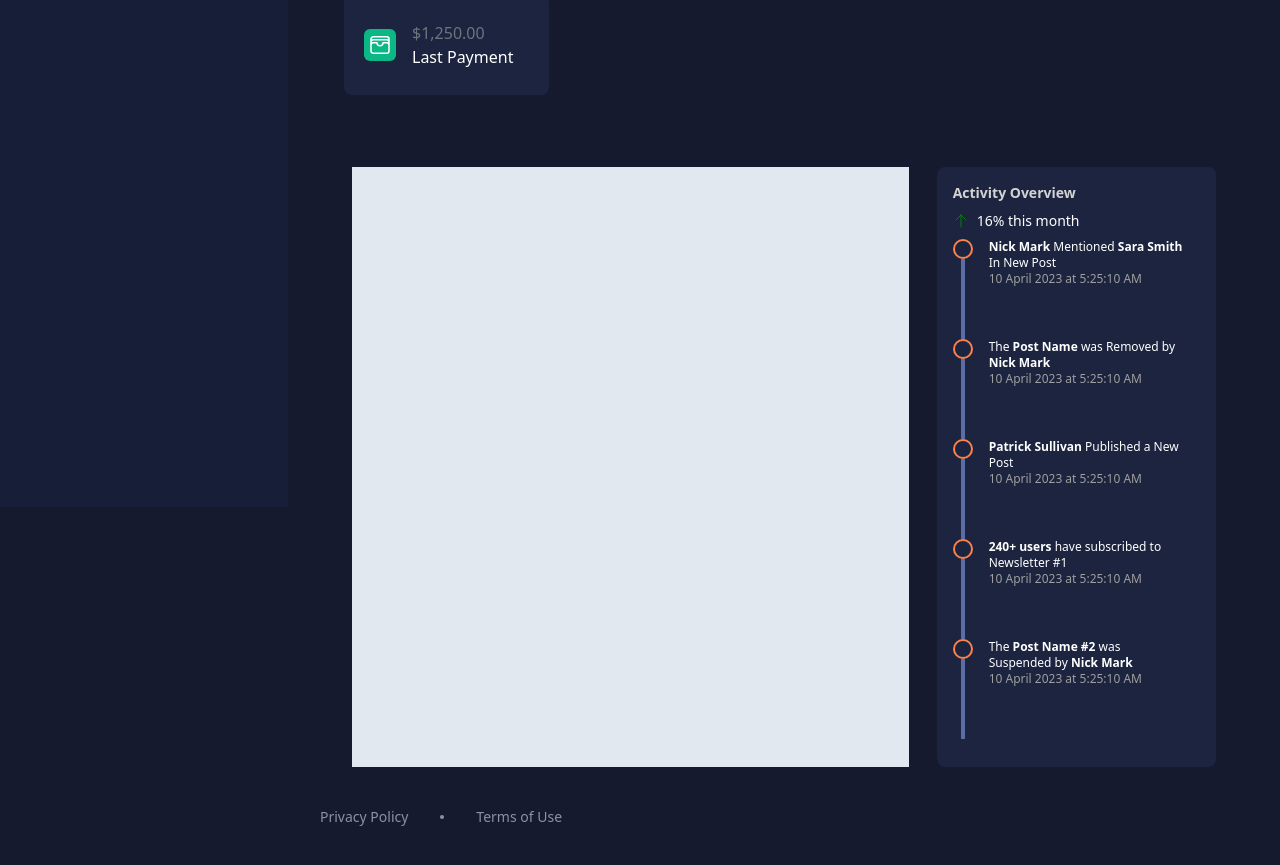
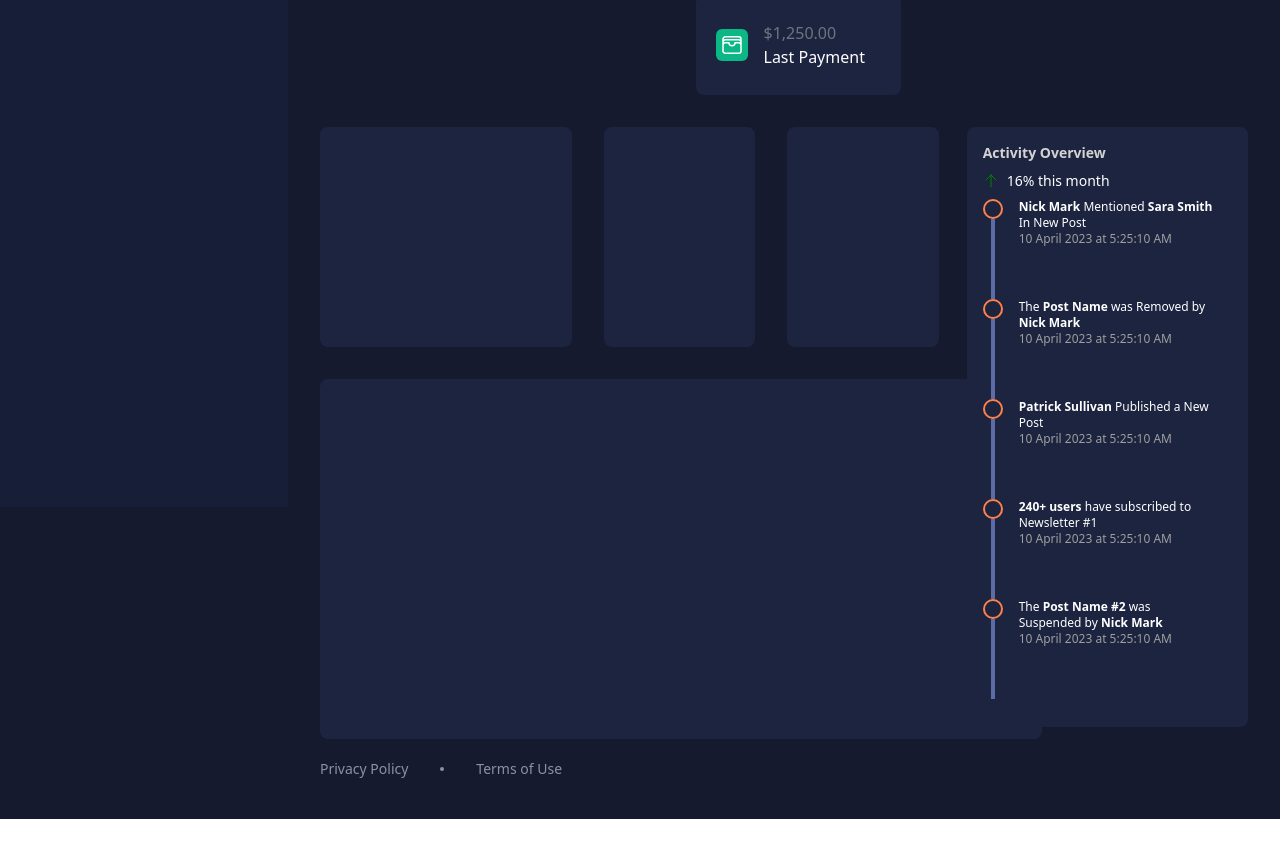
Before and after one commit to risangdevs/simple-dashboard, a React (Vite) app: page / in a window 1280 px wide. Shown: the part 293-1158 px from the top of the page. After the commit the page ends 1112 px from the top, so only its background shows below. Built offline with nearby package versions, Linux system fonts and the light colour scheme.

Commit message:
on progress charts

```diff
--- a/package.json
+++ b/package.json
@@ -9,10 +9,12 @@
     "preview": "vite preview"
   },
   "dependencies": {
+    "@ant-design/plots": "^1.2.5",
     "@headlessui/react": "^1.7.13",
     "@heroicons/react": "^2.0.17",
     "@tailwindcss/forms": "^0.5.3",
     "chart.js": "^4.2.1",
+    "faker": "^6.6.6",
     "react": "^18.2.0",
     "react-chartjs-2": "^5.2.0",
     "react-dom": "^18.2.0"
--- a/src/components/Cards.tsx
+++ b/src/components/Cards.tsx
@@ -6,7 +6,7 @@ interface CardsProps {
 }
 export const Cards: React.FC<CardsProps> = ({ datas }) => {
   return (
-    <div className="flex flex-wrap justify-start space-x-6 py-8">
+    <div className="flex flex-wrap justify-around space-x-7  w-full">
       {datas.map((e, i) => (
         <Card data={e} key={i} />
       ))}
--- a/src/components/ChartContainer.tsx
+++ b/src/components/ChartContainer.tsx
@@ -1,3 +1,14 @@
 export const ChartContainer: React.FC<any> = () => {
-  return <div className="h-[600px] bg-slate-200 w-2/3"></div>;
+  return (
+    <div className="h-[600px] rounded-lg space-y-8  w-2/3">
+      <div className="flex space-x-8">
+        <div className="w-[300px] h-[220px]  bg-[#1C243F] rounded-lg"></div>
+        <div className="w-[180px] h-[220px]  bg-[#1C243F] rounded-lg"></div>
+        <div className="w-[180px] h-[220px]  bg-[#1C243F] rounded-lg"></div>
+      </div>
+      <div>
+        <div className="w-[722px] h-[360px]  bg-[#1C243F] rounded-lg"></div>
+      </div>
+    </div>
+  );
 };
--- a/src/components/Footer.tsx
+++ b/src/components/Footer.tsx
@@ -6,7 +6,7 @@ interface FooterProps {
   footers: Footer[];
 }
 export const Footer: React.FC<FooterProps> = ({ footers }) => (
-  <div className="sticky mb-0 space-x-8 flex">
+  <div className="sticky my-4 space-x-8 flex">
     {footers.map((e, i) => (
       <>
         {i !== 0 && (
--- a/src/layout/Content.tsx
+++ b/src/layout/Content.tsx
@@ -194,13 +194,13 @@ const activities = {
 };
 export const Content: React.FC<ContentProps> = ({ title, breadcrumb }) => {
   return (
-    <section className="container mx-auto sm:px-6 lg:px-8 py-10 bg-[#151A2E]">
+    <section className="container mx-auto sm:px-6 lg:px-8 py-10 bg-[#151A2E] space-y-8">
       <h3 className="text-white font-semibold text-lg">{title}</h3>
       <a href="#" className="text-[#0BB885] font-light text-sm">
         {breadcrumb}
       </a>
       <Cards datas={datas} />
-      <div className="container mx-auto sm:px-6 lg:px-8 py-10 flex space-x-7">
+      <div className="container mx-auto flex space-x-7">
         <ChartContainer />
         <ActivityOverview activity={activities} />
       </div>
```
Also changed, not shown: 1 other file (tests, documents, lock files or other folders).
